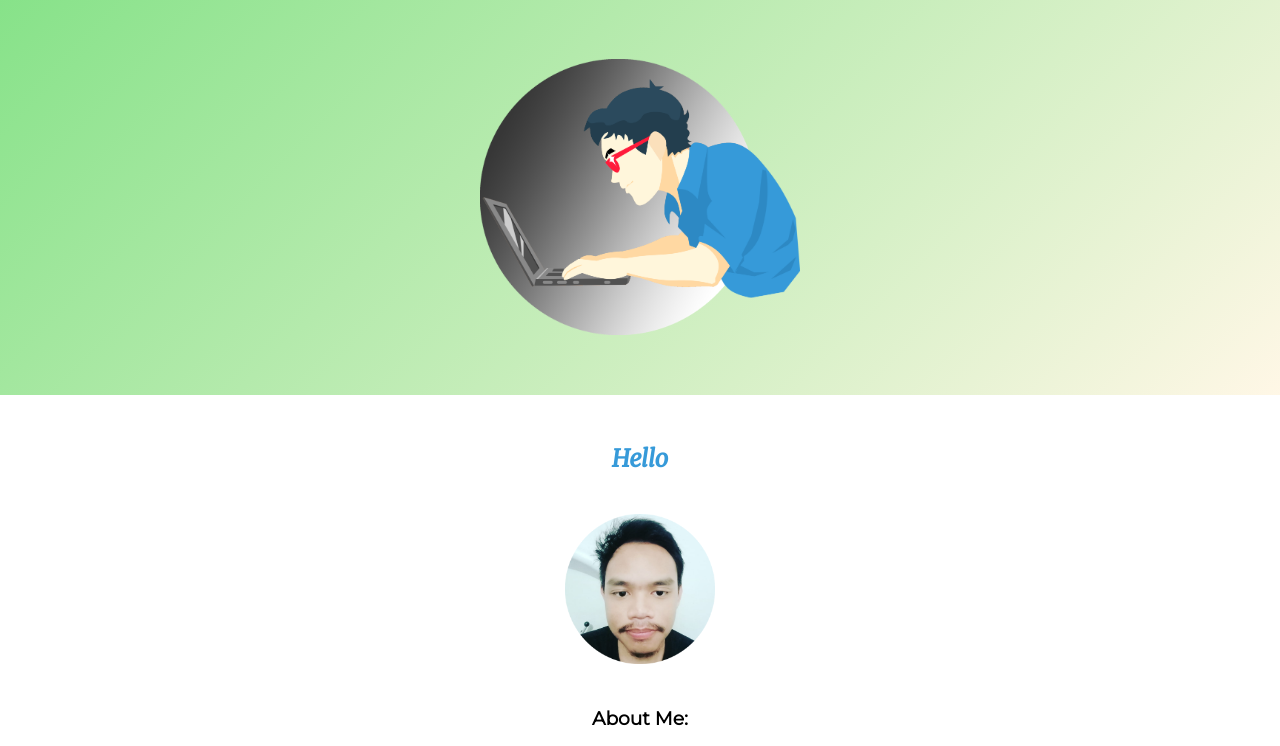
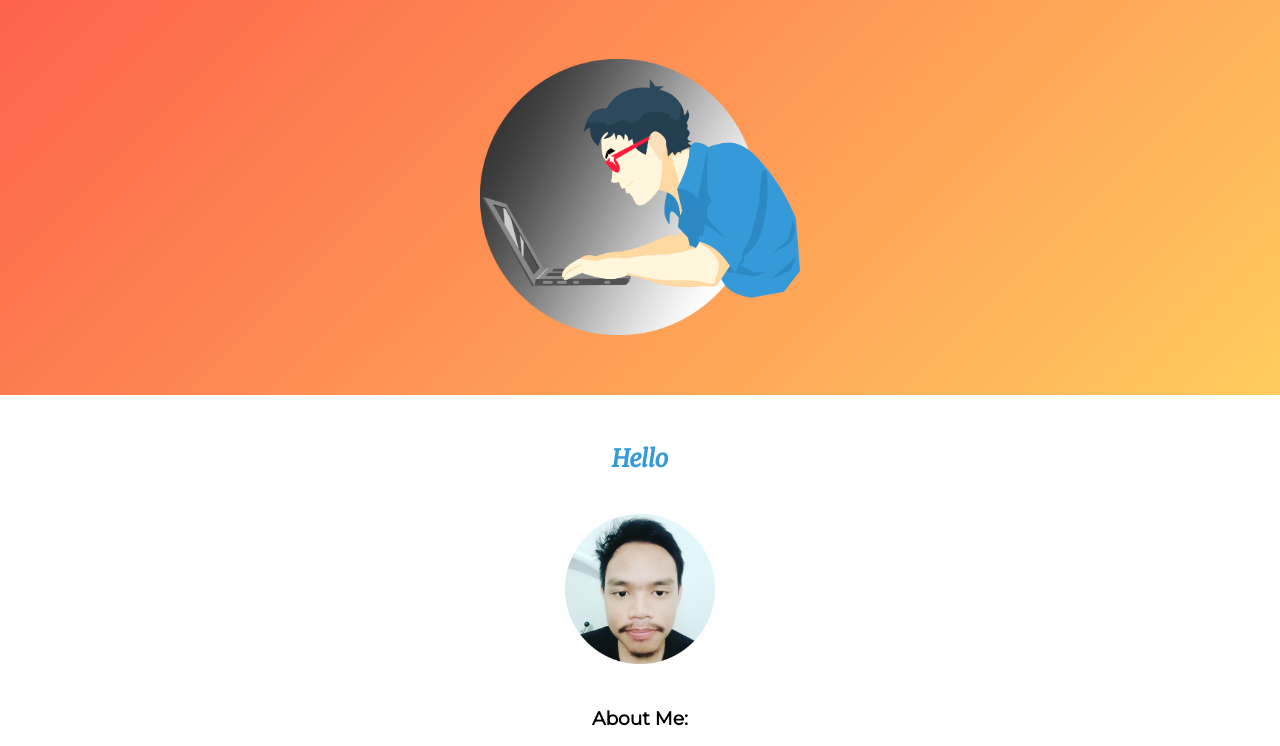
Before and after one commit to 4kent4/cv, a plain HTML site: page index.html in a window 1280 px wide. Shown: the part 418-1164 px from the top of the page. Drawn offline with nearby package versions, Linux system fonts and the light colour scheme.

Commit message:
background color update

```diff
--- a/css/styles.css
+++ b/css/styles.css
@@ -32,7 +32,7 @@
 
  .container{
    padding-top: 2rem;
-   background: linear-gradient(135deg, #69dd72, #fff7e6);
+   background: linear-gradient(135deg, #fd4848, #ffcc5e);
    position: relative;
    padding-bottom: 3rem;
    margin-bottom: 3rem;
```
